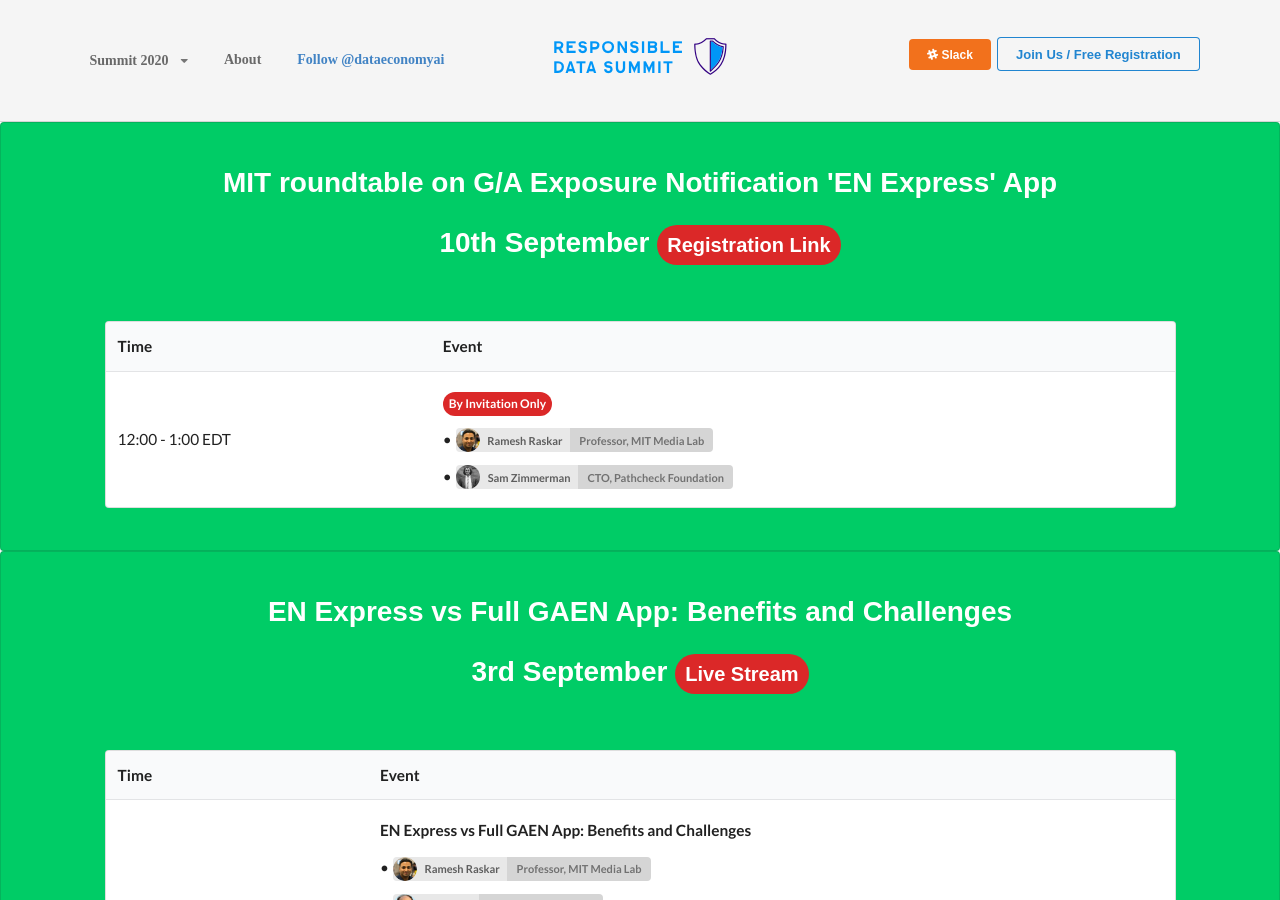
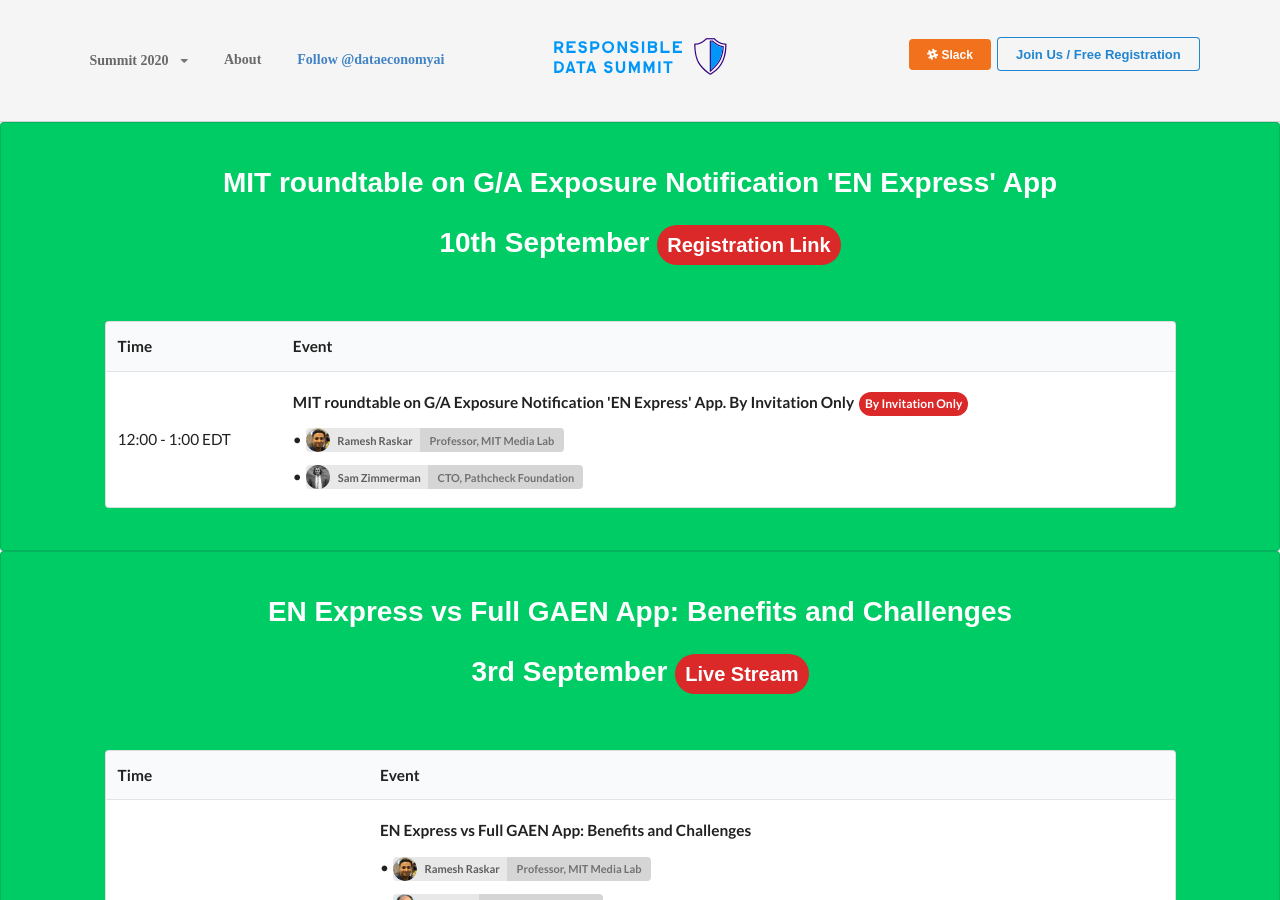
Before and after one commit to responsible-data-summit/events, a Jekyll site: the page built from agenda-0806.html, in a window 1280 px wide and 900 px high. Built offline with Jekyll 4.4.1, drawn with Linux system fonts in a browser that asks for light colours; some web fonts are replaced; comment, search, counter and statistics services are not loaded.

Commit message:
quick fix

```diff
--- a/agenda-0806.html
+++ b/agenda-0806.html
@@ -28,6 +28,7 @@
                             {% endunless %}
                             >
                                 {% if section.register %}
+                                    <b>{{section.title}} </b> {{section.comment}}
                                     <a href="{{section.register}}" class="ui red circular label">By Invitation Only</a>
                                 {% else %}
                                     <b>{{section.title}} </b> {{section.comment}}
```
